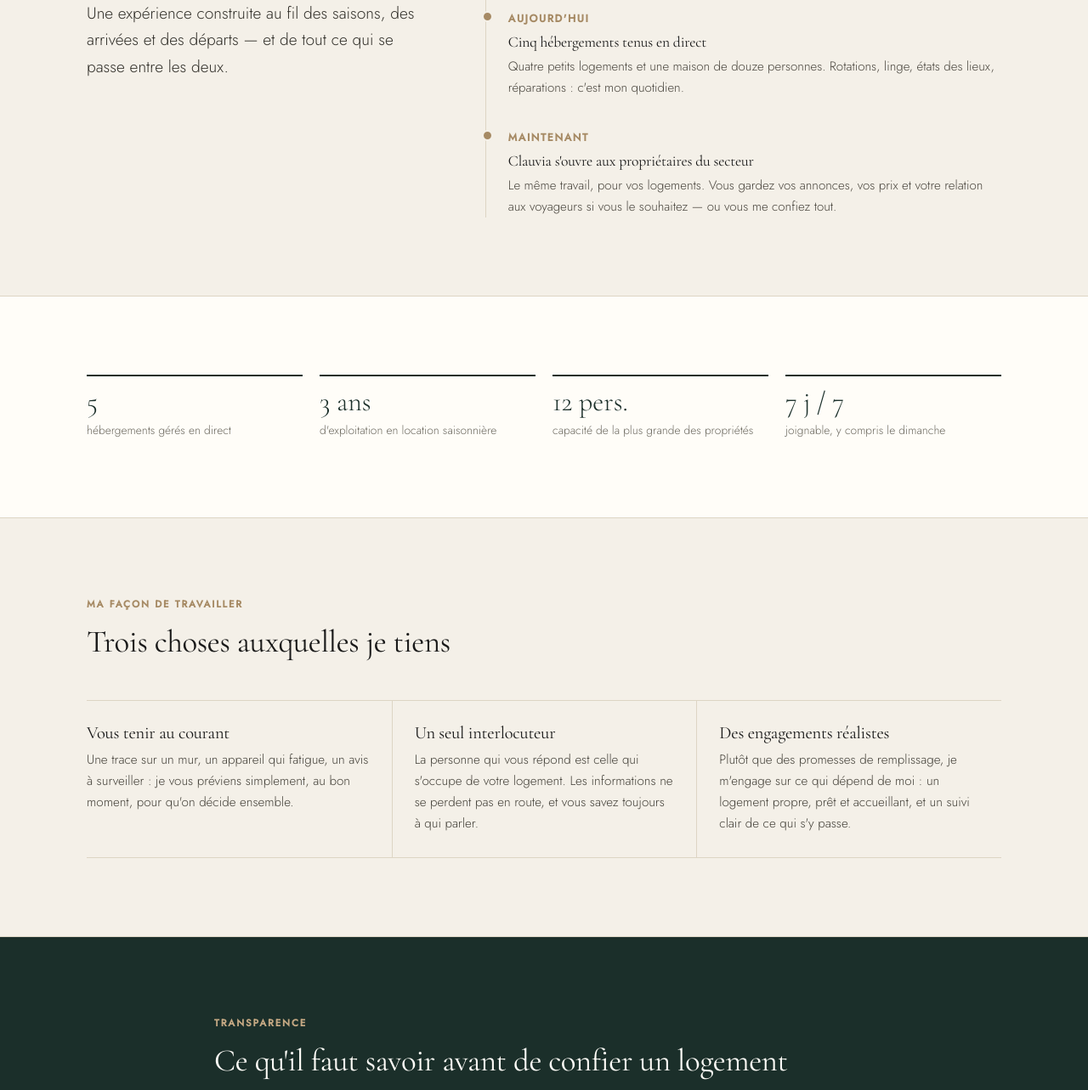
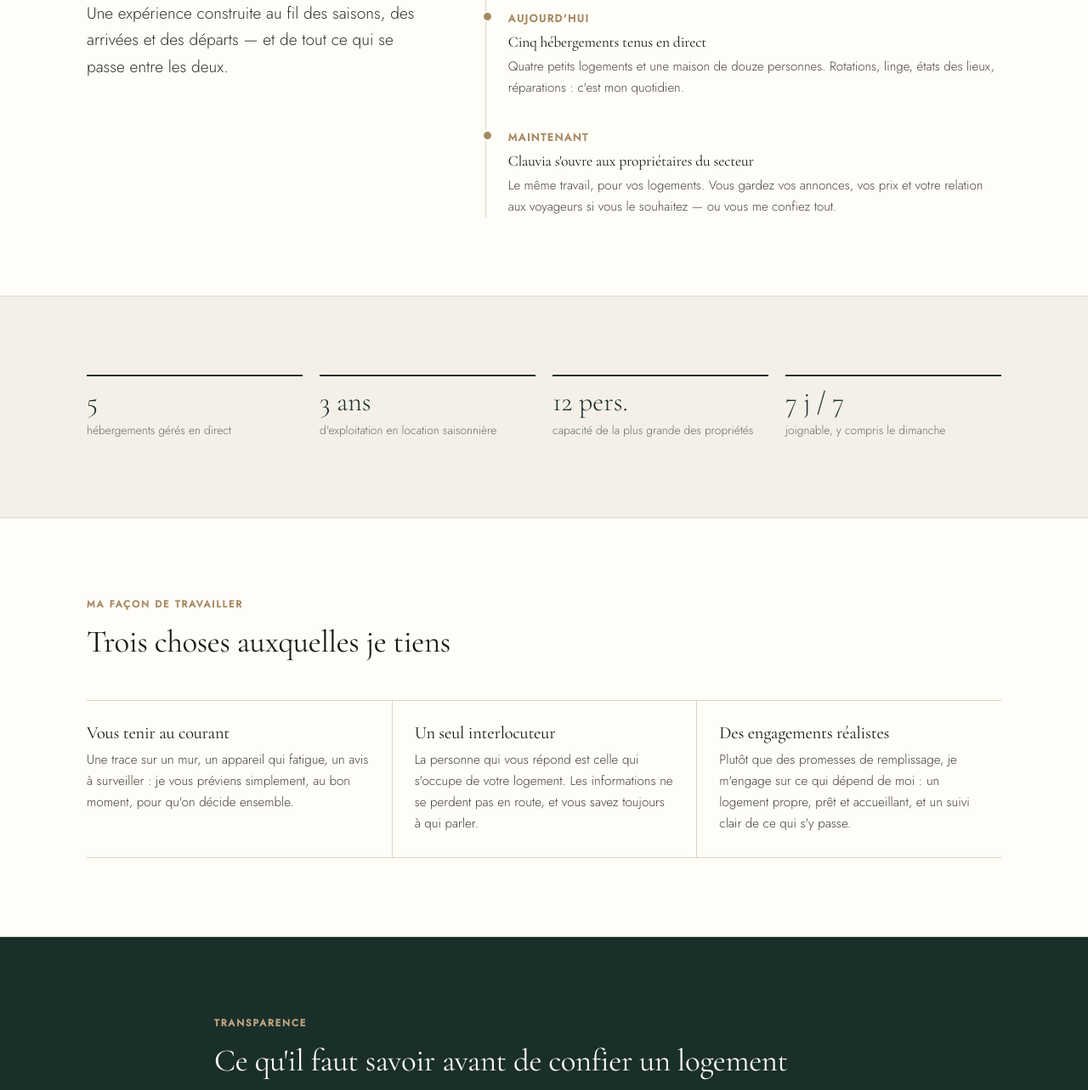
Before and after one commit to maxroche1/clauvia-site, a plain HTML site: page clauvia.html in a window 1280 px wide. Shown: the part 750-2033 px from the top of the page at 85% size. Drawn offline with nearby package versions, Linux system fonts and the light colour scheme.

Commit message:
Page Clauvia : fonds de section alternés (beige / blanc)

```diff
--- a/clauvia.html
+++ b/clauvia.html
@@ -33,6 +33,7 @@
   .frise li { position: relative; padding: 0 0 30px 26px; }
   .frise li:last-child { padding-bottom: 0; }
   .frise li::before { content: ""; position: absolute; left: -5px; top: 7px; width: 9px; height: 9px; border-radius: 50%; background: var(--accent); border: 2px solid var(--stone); }
+  .bg-white .frise li::before { border-color: var(--white); }
   .frise .quand { font-size: .78rem; letter-spacing: .12em; text-transform: uppercase; color: var(--accent); font-weight: 600; }
   .frise h3 { margin: 6px 0 6px; font-size: 1.1rem; }
   .frise p { font-size: .94rem; color: #4a463e; margin: 0; }
@@ -87,7 +88,7 @@
     </div>
   </div>
 
-  <section>
+  <section class="bg-white">
     <div class="wrap prose-grid">
       <div>
         <p class="eyebrow">Le parcours</p>
@@ -120,7 +121,7 @@
     </div>
   </section>
 
-  <section class="bg-white">
+  <section>
     <div class="wrap">
       <div class="chiffre-cle">
         <div><span class="n">5</span><span class="l">hébergements gérés en direct</span></div>
@@ -131,7 +132,7 @@
     </div>
   </section>
 
-  <section>
+  <section class="bg-white">
     <div class="wrap">
       <div class="section-head">
         <p class="eyebrow">Ma façon de travailler</p>
```
